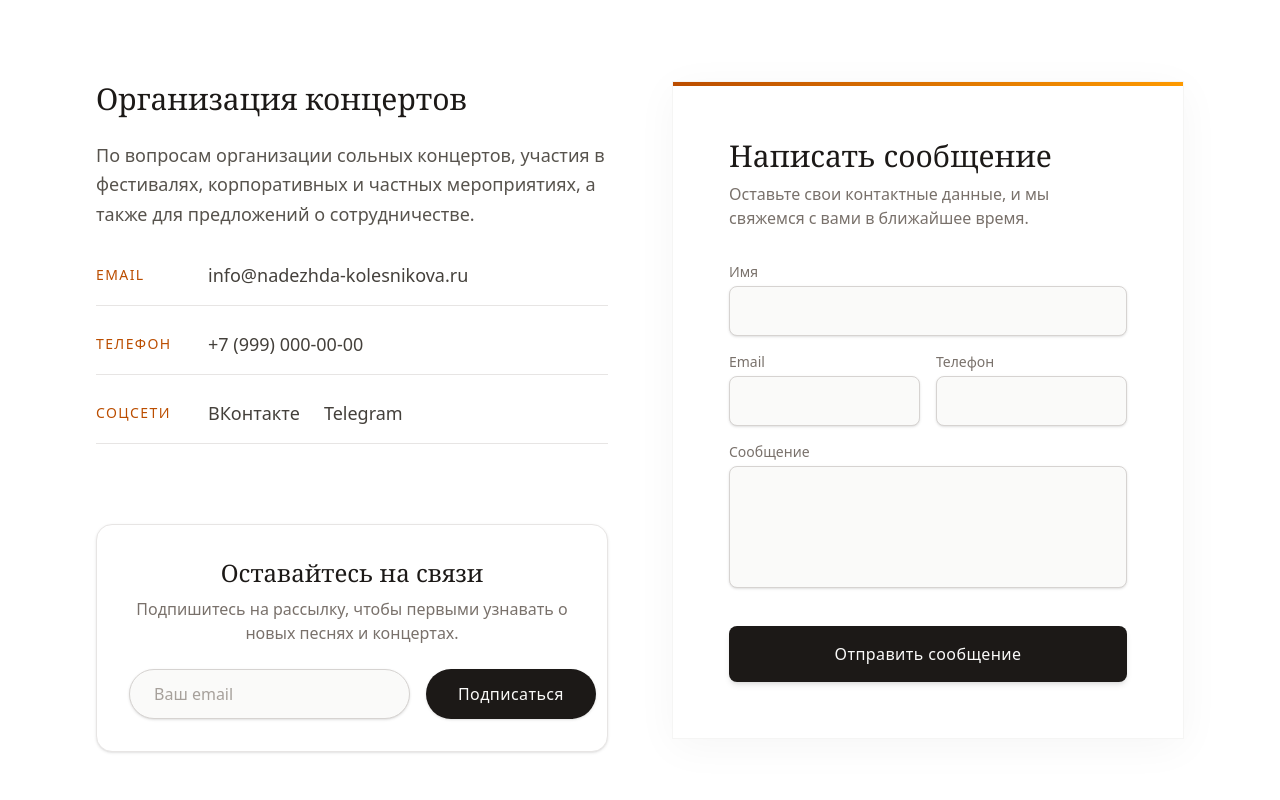
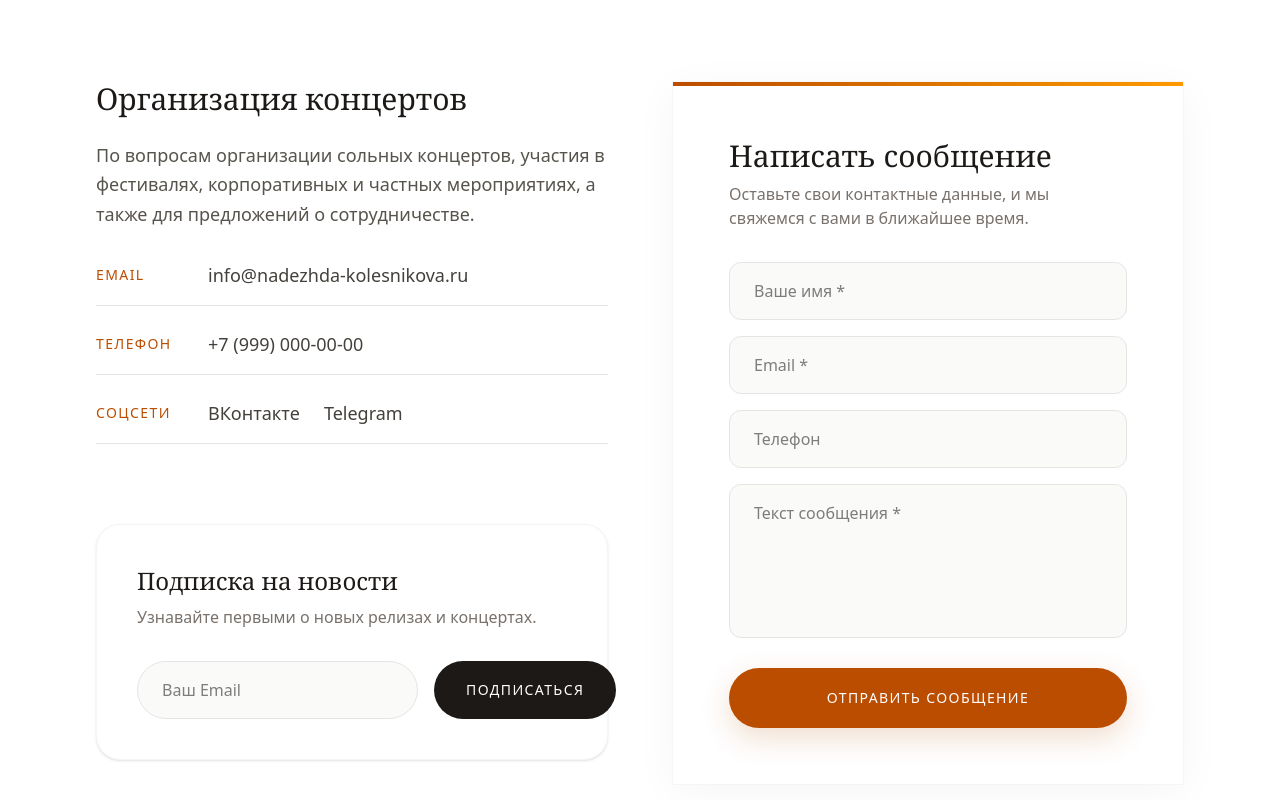
Before and after one commit to aplaygs/nadezhda-site-frontend, a Next.js app: page /contacts in a window 1280 px wide. Shown: the part 264-1064 px from the top of the page. Built offline with nearby package versions, Linux system fonts and the light colour scheme.

Commit message:
Design v2: чистый минимализм, профессиональный плеер с таймингом и скачиванием

```diff
--- a/components/ContactForm.tsx
+++ b/components/ContactForm.tsx
@@ -6,81 +6,72 @@ export default function ContactForm() {
   const [formData, setFormData] = useState({ name: '', email: '', phone: '', message: '' });
   const [status, setStatus] = useState<'idle' | 'loading' | 'success' | 'error'>('idle');
 
-  const handleChange = (e: React.ChangeEvent<HTMLInputElement | HTMLTextAreaElement>) => {
-    setFormData({ ...formData, [e.target.name]: e.target.value });
-  };
-
   const handleSubmit = async (e: React.FormEvent) => {
     e.preventDefault();
     setStatus('loading');
-
-    const payload = {
-      name: formData.name,
-      email: formData.email,
-      subject: 'Новое обращение с сайта',
-      message: `Телефон: ${formData.phone || 'не указан'}\n\nТекст сообщения:\n${formData.message}`
-    };
-
     try {
-      const res = await fetch('http://localhost:1337/api/contact-messages', {
+      const res = await fetch('http://127.0.0.1:1337/api/contact-messages', {
         method: 'POST',
         headers: { 'Content-Type': 'application/json' },
-        body: JSON.stringify({ data: payload }),
+        body: JSON.stringify({ data: formData })
       });
-
       if (res.ok) {
         setStatus('success');
         setFormData({ name: '', email: '', phone: '', message: '' });
       } else {
         setStatus('error');
       }
-    } catch (error) {
-      console.error(error);
+    } catch (err) {
       setStatus('error');
     }
   };
 
   if (status === 'success') {
     return (
-      <div className="bg-green-50 text-green-800 p-6 rounded-xl border border-green-200 text-center font-medium text-lg">
-        Спасибо! Ваше сообщение успешно отправлено. Мы свяжемся с вами в ближайшее время.
+      <div className="bg-green-50 text-green-800 p-8 border border-green-200 rounded-2xl text-center">
+        <div className="text-4xl mb-4">✨</div>
+        <h3 className="text-2xl font-serif mb-2">Сообщение отправлено!</h3>
+        <p className="font-light">Мы свяжемся с вами в ближайшее время.</p>
+        <button onClick={() => setStatus('idle')} className="mt-6 text-green-700 underline text-sm tracking-widest uppercase">Написать еще</button>
       </div>
     );
   }
 
   return (
-    <form onSubmit={handleSubmit} className="space-y-4">
-      <div>
-        <label className="block text-sm font-medium text-stone-500 mb-1">Имя</label>
-        <input required type="text" name="name" value={formData.name} onChange={handleChange}
-          className="w-full bg-stone-50 border border-stone-300 rounded-lg px-4 py-3 text-stone-900 focus:outline-none focus:border-amber-700 transition shadow-sm" />
+    <form onSubmit={handleSubmit} className="space-y-6">
+      <div className="space-y-4">
+        <input
+          type="text" required placeholder="Ваше имя *"
+          value={formData.name} onChange={e => setFormData({...formData, name: e.target.value})}
+          className="w-full bg-stone-50 border border-stone-200 px-6 py-4 rounded-xl focus:outline-none focus:border-amber-700 focus:ring-1 focus:ring-amber-700 transition font-light"
+        />
+        <input
+          type="email" required placeholder="Email *"
+          value={formData.email} onChange={e => setFormData({...formData, email: e.target.value})}
+          className="w-full bg-stone-50 border border-stone-200 px-6 py-4 rounded-xl focus:outline-none focus:border-amber-700 focus:ring-1 focus:ring-amber-700 transition font-light"
+        />
+        <input
+          type="tel" placeholder="Телефон"
+          value={formData.phone} onChange={e => setFormData({...formData, phone: e.target.value})}
+          className="w-full bg-stone-50 border border-stone-200 px-6 py-4 rounded-xl focus:outline-none focus:border-amber-700 focus:ring-1 focus:ring-amber-700 transition font-light"
+        />
+        <textarea
+          required placeholder="Текст сообщения *" rows={5}
+          value={formData.message} onChange={e => setFormData({...formData, message: e.target.value})}
+          className="w-full bg-stone-50 border border-stone-200 px-6 py-4 rounded-xl focus:outline-none focus:border-amber-700 focus:ring-1 focus:ring-amber-700 transition font-light resize-none"
+        ></textarea>
       </div>
 
-      <div className="grid grid-cols-1 md:grid-cols-2 gap-4">
-        <div>
-          <label className="block text-sm font-medium text-stone-500 mb-1">Email</label>
-          <input required type="email" name="email" value={formData.email} onChange={handleChange}
-            className="w-full bg-stone-50 border border-stone-300 rounded-lg px-4 py-3 text-stone-900 focus:outline-none focus:border-amber-700 transition shadow-sm" />
-        </div>
-        <div>
-          <label className="block text-sm font-medium text-stone-500 mb-1">Телефон</label>
-          <input type="tel" name="phone" value={formData.phone} onChange={handleChange}
-            className="w-full bg-stone-50 border border-stone-300 rounded-lg px-4 py-3 text-stone-900 focus:outline-none focus:border-amber-700 transition shadow-sm" />
-        </div>
-      </div>
-
-      <div>
-        <label className="block text-sm font-medium text-stone-500 mb-1">Сообщение</label>
-        <textarea required name="message" rows={4} value={formData.message} onChange={handleChange}
-          className="w-full bg-stone-50 border border-stone-300 rounded-lg px-4 py-3 text-stone-900 focus:outline-none focus:border-amber-700 transition shadow-sm resize-none"></textarea>
-      </div>
-
-      {status === 'error' && <p className="text-red-500 text-sm">Произошла ошибка отправки.</p>}
-
-      <button type="submit" disabled={status === 'loading'}
-        className="w-full bg-stone-900 text-stone-50 font-medium tracking-wide py-4 rounded-lg hover:bg-amber-800 transition disabled:opacity-50 mt-4 shadow-md">
+      {/* НОВАЯ КРАСИВАЯ КНОПКА ОТПРАВКИ */}
+      <button
+        type="submit"
+        disabled={status === 'loading'}
+        className="w-full bg-amber-700 hover:bg-amber-800 text-white font-medium tracking-widest uppercase text-sm py-5 rounded-full transition-all duration-300 shadow-[0_10px_30px_rgba(180,83,9,0.2)] hover:shadow-[0_10px_40px_rgba(180,83,9,0.4)] hover:-translate-y-1 disabled:opacity-50 disabled:hover:translate-y-0"
+      >
         {status === 'loading' ? 'Отправка...' : 'Отправить сообщение'}
       </button>
+
+      {status === 'error' && <p className="text-red-500 text-sm text-center">Произошла ошибка. Попробуйте позже.</p>}
     </form>
   );
 }
--- a/components/forms/SubscribeForm.tsx
+++ b/components/forms/SubscribeForm.tsx
@@ -9,59 +9,50 @@ export default function SubscribeForm() {
   const handleSubmit = async (e: React.FormEvent) => {
     e.preventDefault();
     setStatus('loading');
-
     try {
-      const res = await fetch('http://localhost:1337/api/subscriptions', {
+      const res = await fetch('http://127.0.0.1:1337/api/subscriptions', {
         method: 'POST',
         headers: { 'Content-Type': 'application/json' },
-        body: JSON.stringify({ data: { email } }),
+        body: JSON.stringify({ data: { email } })
       });
-
       if (res.ok) {
         setStatus('success');
         setEmail('');
       } else {
         setStatus('error');
       }
-    } catch (error) {
-      console.error(error);
+    } catch (err) {
       setStatus('error');
     }
   };
 
   return (
-    <div className="bg-white p-8 rounded-2xl border border-stone-200 text-center shadow-sm">
-      <h3 className="text-2xl font-serif text-stone-900 mb-2">Оставайтесь на связи</h3>
-      <p className="text-stone-500 mb-6 font-light">Подпишитесь на рассылку, чтобы первыми узнавать о новых песнях и концертах.</p>
+    <div className="bg-white p-8 md:p-10 border border-stone-100 shadow-sm rounded-3xl">
+      <h3 className="text-2xl font-serif text-stone-900 mb-2">Подписка на новости</h3>
+      <p className="text-stone-500 font-light mb-8 text-sm md:text-base">Узнавайте первыми о новых релизах и концертах.</p>
 
       {status === 'success' ? (
-        <div className="bg-green-50 text-green-800 p-4 rounded-xl border border-green-200 font-medium">
-          Спасибо за подписку! Ваш email успешно добавлен.
+        <div className="bg-green-50 text-green-700 p-4 border border-green-200 rounded-xl">
+          Спасибо за подписку! Мы на связи.
         </div>
       ) : (
-        <form onSubmit={handleSubmit} className="flex flex-col sm:flex-row gap-4 max-w-md mx-auto">
+        <form onSubmit={handleSubmit} className="flex flex-col sm:flex-row gap-4">
           <input
-            type="email"
-            required
-            placeholder="Ваш email"
-            value={email}
-            onChange={(e) => setEmail(e.target.value)}
-            disabled={status === 'loading'}
-            className="flex-1 bg-stone-50 border border-stone-300 rounded-full px-6 py-3 text-stone-900 placeholder:text-stone-400 focus:outline-none focus:border-amber-700 transition shadow-sm"
+            type="email" required placeholder="Ваш Email"
+            value={email} onChange={e => setEmail(e.target.value)}
+            className="flex-1 border border-stone-200 px-6 py-4 rounded-full bg-stone-50 focus:outline-none focus:border-amber-700 focus:ring-1 focus:ring-amber-700 transition font-light"
           />
+          {/* НОВАЯ КРАСИВАЯ КНОПКА ПОДПИСКИ */}
           <button
             type="submit"
             disabled={status === 'loading'}
-            className="bg-stone-900 text-stone-50 font-medium tracking-wide px-8 py-3 rounded-full hover:bg-amber-800 transition disabled:opacity-50 shadow-sm"
+            className="bg-stone-900 hover:bg-amber-700 text-white px-8 py-4 rounded-full font-medium tracking-widest uppercase text-sm transition-all duration-300 hover:shadow-lg hover:-translate-y-1 disabled:opacity-50 disabled:hover:translate-y-0 shrink-0"
           >
-            {status === 'loading' ? 'Отправка...' : 'Подписаться'}
+            {status === 'loading' ? '...' : 'Подписаться'}
           </button>
         </form>
       )}
-
-      {status === 'error' && (
-        <p className="text-red-500 text-sm mt-4">Произошла ошибка. Попробуйте еще раз.</p>
-      )}
+      {status === 'error' && <p className="text-red-500 text-sm mt-3">Произошла ошибка. Попробуйте позже.</p>}
     </div>
   );
 }
--- a/next.config.ts
+++ b/next.config.ts
@@ -2,12 +2,17 @@ import type { NextConfig } from "next";
 
 const nextConfig: NextConfig = {
   images: {
-    unoptimized: true, // ВАЖНО: Это отключит параноидальную блокировку локальных IP адресов
+    unoptimized: true,
     remotePatterns: [
       { protocol: 'http', hostname: 'localhost', port: '1337', pathname: '/**' },
       { protocol: 'http', hostname: '127.0.0.1', port: '1337', pathname: '/**' }
     ],
   },
+  // Отключаем раздражающие значки Next.js в нижнем углу
+  devIndicators: {
+    buildActivity: false,
+    appIsrStatus: false,
+  },
 };
 
 export default nextConfig;
--- a/store/usePlayerStore.ts
+++ b/store/usePlayerStore.ts
@@ -1,26 +1,25 @@
 import { create } from 'zustand';
 
-// Описываем, как выглядит трек
-export interface Track {
+interface Track {
   id: number;
   title: string;
-  url: string; // Ссылка на сам mp3 файл
+  url: string;
 }
 
-// Описываем, что умеет наш плеер
 interface PlayerState {
   currentTrack: Track | null;
   isPlaying: boolean;
   playTrack: (track: Track) => void;
   pauseTrack: () => void;
   resumeTrack: () => void;
+  closePlayer: () => void; // НОВАЯ ФУНКЦИЯ ЗАКРЫТИЯ
 }
 
-// Создаем хранилище (store)
 export const usePlayerStore = create<PlayerState>((set) => ({
   currentTrack: null,
   isPlaying: false,
   playTrack: (track) => set({ currentTrack: track, isPlaying: true }),
   pauseTrack: () => set({ isPlaying: false }),
   resumeTrack: () => set({ isPlaying: true }),
+  closePlayer: () => set({ currentTrack: null, isPlaying: false }), // Полностью обнуляем плеер
 }));
```
Also changed, not shown: app/about/page.tsx (+33 -11 lines), app/events/page.tsx (+9 -5 lines), app/page.tsx (+27 -26 lines), components/layout/AudioPlayer.tsx (+124 -34 lines).
